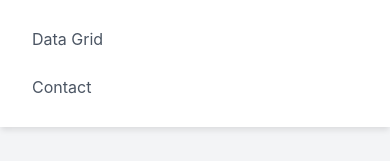
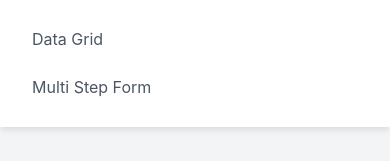
Before and after one commit to imtanbro/enterprise-component-system, a React app: page /multi-step-form in a window 390 px wide. Both pictures are taken after a click on the button 354 px from the left and 32 px from the top of the page. Shown: the part 161-322 px from the top of the page. Built offline with nearby package versions, Linux system fonts and the light colour scheme.

Commit message:
Navbar mobile view issue fixed

```diff
--- a/src/Component/LandingPage/Component/NavBar.tsx
+++ b/src/Component/LandingPage/Component/NavBar.tsx
@@ -41,8 +41,8 @@ function Navbar() {
         <Link to="/data-grid" onClick={() => setIsMenuOpen(false)}>
           Data Grid
         </Link>
-        <Link to="/contact" onClick={() => setIsMenuOpen(false)}>
-          Contact
+        <Link to="/multi-step-form" onClick={() => setIsMenuOpen(false)}>
+          Multi Step Form
         </Link>
       </div>
     </nav>
```
